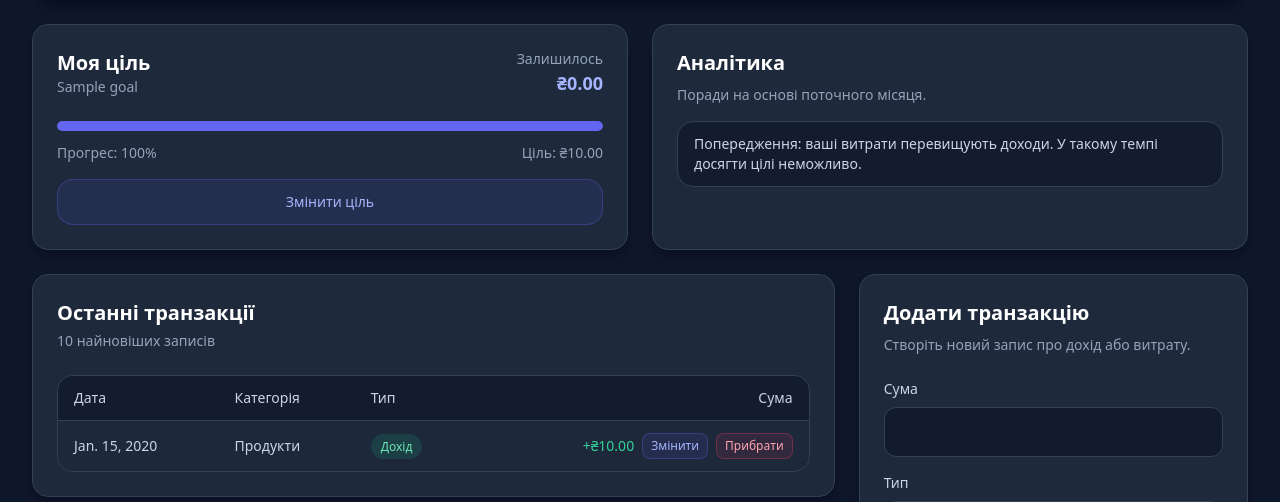
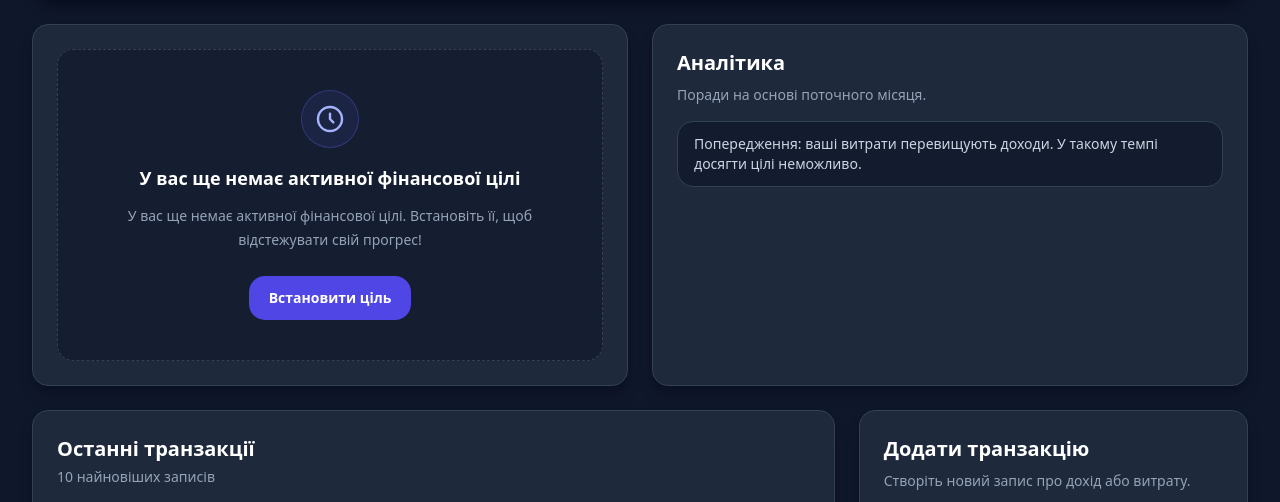
Before and after one commit to Bohdan-Diach/FinanceBuddy, a Django app: page / in a window 1280 px wide. Shown: the part 246-748 px from the top of the page. Run offline with Django 5.2, Linux system fonts and the light colour scheme; tables that the repository leaves empty hold one stand-in row (values such as "Sample post"); some libraries are stand-ins or nearby versions.

Commit message:
Примусове оновлення дизайну дашборду

```diff
--- a/tracker/models.py
+++ b/tracker/models.py
@@ -1,8 +1,10 @@
+from django.conf import settings
 from django.db import models
 from django.utils import timezone
 
 
 class Goal(models.Model):
+    user = models.ForeignKey(settings.AUTH_USER_MODEL, on_delete=models.CASCADE, related_name="goals", null=True, blank=True)
     name = models.CharField(max_length=200, default="Накопичення на Ford Fusion")
     target_amount = models.DecimalField(max_digits=10, decimal_places=2, default=500000)
 
--- a/tracker/templates/tracker/dashboard.html
+++ b/tracker/templates/tracker/dashboard.html
@@ -35,6 +35,7 @@
 
       <section class="mt-6 grid gap-6 md:grid-cols-2">
         <div class="rounded-2xl border border-slate-700 bg-slate-800 p-6 shadow-lg shadow-slate-950/30">
+          {% if goal %}
             <div class="mb-6 flex flex-col gap-3 sm:flex-row sm:items-center sm:justify-between">
               <div>
                 <h2 class="text-xl font-semibold text-white">Моя ціль</h2>
@@ -70,6 +71,35 @@
                 Зберегти ціль
               </button>
             </form>
+          {% else %}
+            <div class="flex min-h-[260px] flex-col items-center justify-center rounded-2xl border border-dashed border-slate-700 bg-slate-900/60 px-6 py-10 text-center">
+              <div class="mb-4 rounded-full border border-indigo-500/30 bg-indigo-500/10 p-3 text-indigo-300">
+                <svg xmlns="http://www.w3.org/2000/svg" class="h-8 w-8" fill="none" viewBox="0 0 24 24" stroke="currentColor" stroke-width="1.8">
+                  <path stroke-linecap="round" stroke-linejoin="round" d="M12 8v4l2.5 2.5M21 12a9 9 0 11-18 0 9 9 0 0118 0z" />
+                </svg>
+              </div>
+              <h3 class="text-lg font-semibold text-white">У вас ще немає активної фінансової цілі</h3>
+              <p class="mt-3 max-w-md text-sm leading-6 text-slate-400">У вас ще немає активної фінансової цілі. Встановіть її, щоб відстежувати свій прогрес!</p>
+              <button id="toggle-goal-form" type="button" class="mt-6 rounded-2xl bg-indigo-600 px-5 py-3 text-sm font-semibold text-white transition hover:bg-indigo-700">
+                Встановити ціль
+              </button>
+              <form id="goal-edit-form" method="post" class="mt-4 hidden w-full max-w-md space-y-4 rounded-2xl border border-slate-700 bg-slate-800/80 p-4 text-left">
+                {% csrf_token %}
+                <input type="hidden" name="goal_submit" value="1" />
+                <div>
+                  <label class="mb-2 block text-sm text-slate-300" for="id_name">Назва цілі</label>
+                  {{ goal_form.name }}
+                </div>
+                <div>
+                  <label class="mb-2 block text-sm text-slate-300" for="id_target_amount">Сума цілі</label>
+                  {{ goal_form.target_amount }}
+                </div>
+                <button type="submit" class="w-full rounded-2xl bg-indigo-600 px-4 py-3 font-semibold text-white transition hover:bg-indigo-700">
+                  Зберегти ціль
+                </button>
+              </form>
+            </div>
+          {% endif %}
         </div>
 
         <div class="rounded-2xl border border-slate-700 bg-slate-800 p-6 shadow-lg shadow-slate-950/30">
--- a/tracker/views.py
+++ b/tracker/views.py
@@ -103,9 +103,10 @@ def dashboard(request):
     current_month = now.month
     current_year = now.year
 
-    goal = Goal.objects.first()
-    if goal is None:
-        goal = Goal.objects.create(name="Накопичення на Ford Fusion", target_amount=Decimal("500000"))
+    if request.user.is_authenticated:
+        goal = Goal.objects.filter(user=request.user).first()
+    else:
+        goal = None
 
     transactions = Transaction.objects.all()[:10]
     total_income = Transaction.objects.filter(transaction_type="income").aggregate(total=Sum("amount"))["total"] or Decimal("0")
@@ -137,7 +138,7 @@ def dashboard(request):
 
     if balance < 0 or monthly_net_savings <= 0:
         insights.append("Попередження: ваші витрати перевищують доходи. У такому темпі досягти цілі неможливо.")
-    elif goal.target_amount > Decimal("0"):
+    elif goal is not None and goal.target_amount > Decimal("0"):
         remaining_to_goal = max(goal.target_amount - balance, Decimal("0"))
         if remaining_to_goal <= 0:
             insights.append("Ви вже досягли своєї фінансової мети. Продовжуйте в тому ж темпі.")
@@ -157,17 +158,31 @@ def dashboard(request):
             f"Ваш середній чек однієї витрати становить {_quantize(average_expense)} ₴. Зменшення цієї цифри всього на 10% дозволить заощадити додатково {_quantize(extra_savings)} ₴ до кінця місяця."
         )
 
-    progress_percentage = min(max((balance / goal.target_amount * Decimal("100")), Decimal("0")), Decimal("100")) if goal.target_amount > 0 else Decimal("0")
-    remaining_to_goal = max(goal.target_amount - balance, Decimal("0"))
+    if goal is not None:
+        progress_percentage = min(max((balance / goal.target_amount * Decimal("100")), Decimal("0")), Decimal("100")) if goal.target_amount > 0 else Decimal("0")
+        remaining_to_goal = max(goal.target_amount - balance, Decimal("0"))
+        goal_name = goal.name
+        goal_target = goal.target_amount
+    else:
+        progress_percentage = Decimal("0")
+        remaining_to_goal = Decimal("0")
+        goal_name = ""
+        goal_target = Decimal("0")
 
     transaction_form = TransactionForm()
-    goal_form = GoalForm(instance=goal)
+    goal_form = GoalForm(instance=goal) if goal is not None else GoalForm()
 
     if request.method == "POST":
         if "goal_submit" in request.POST:
             goal_form = GoalForm(request.POST, instance=goal)
             if goal_form.is_valid():
-                goal_form.save()
+                saved_goal = goal_form.save(commit=False)
+                if request.user.is_authenticated:
+                    saved_goal.user = request.user
+                else:
+                    saved_goal.user = None
+                saved_goal.save()
+                goal = saved_goal
                 messages.success(request, "Ціль успішно оновлено.")
                 return redirect("dashboard")
         else:
@@ -192,8 +207,8 @@ def dashboard(request):
             "expense_values": [float(item["total"]) for item in expense_by_category],
             "insights": insights,
             "goal": goal,
-            "goal_name": goal.name,
-            "goal_target": goal.target_amount,
+            "goal_name": goal_name,
+            "goal_target": goal_target,
             "progress_percentage": progress_percentage,
             "remaining_to_goal": remaining_to_goal,
             "transaction_form": transaction_form,
```
Also changed, not shown: tracker/tests.py (+26 -1 lines), tracker/migrations/0005_goal_user.py (added). Lines whose indentation alone changed are shown as unchanged.
